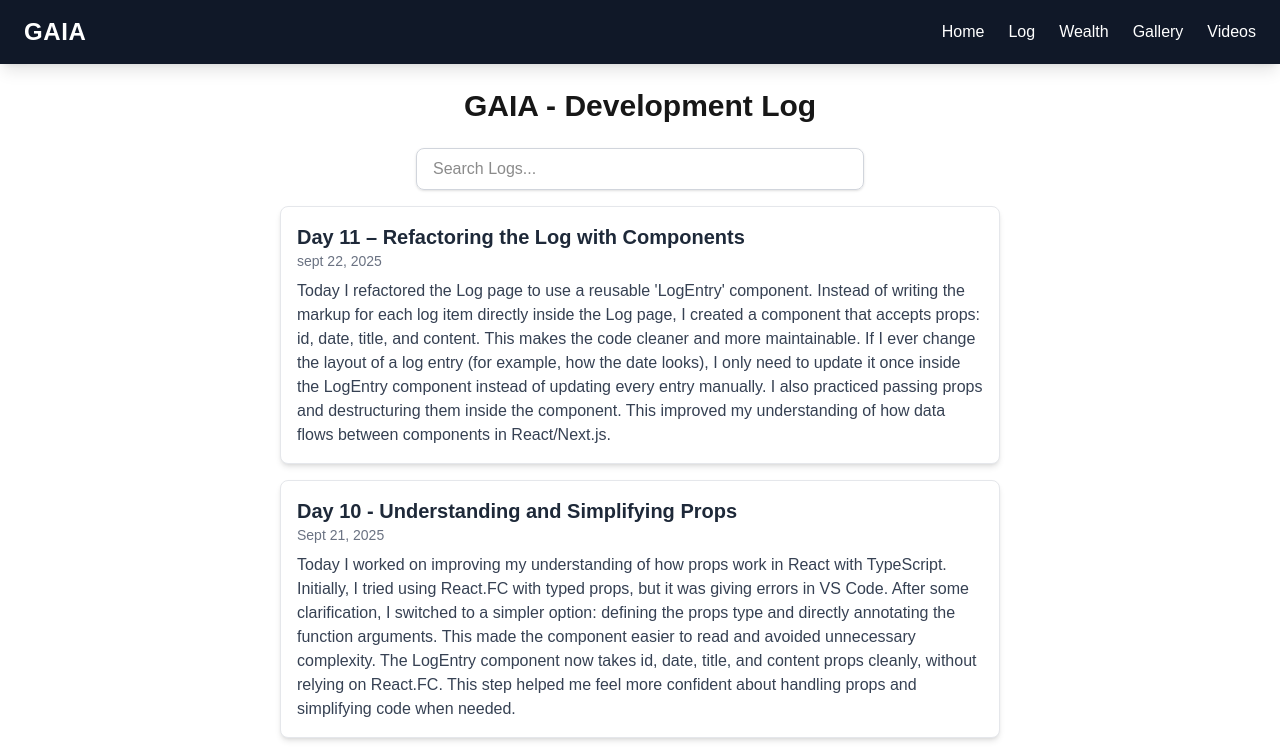
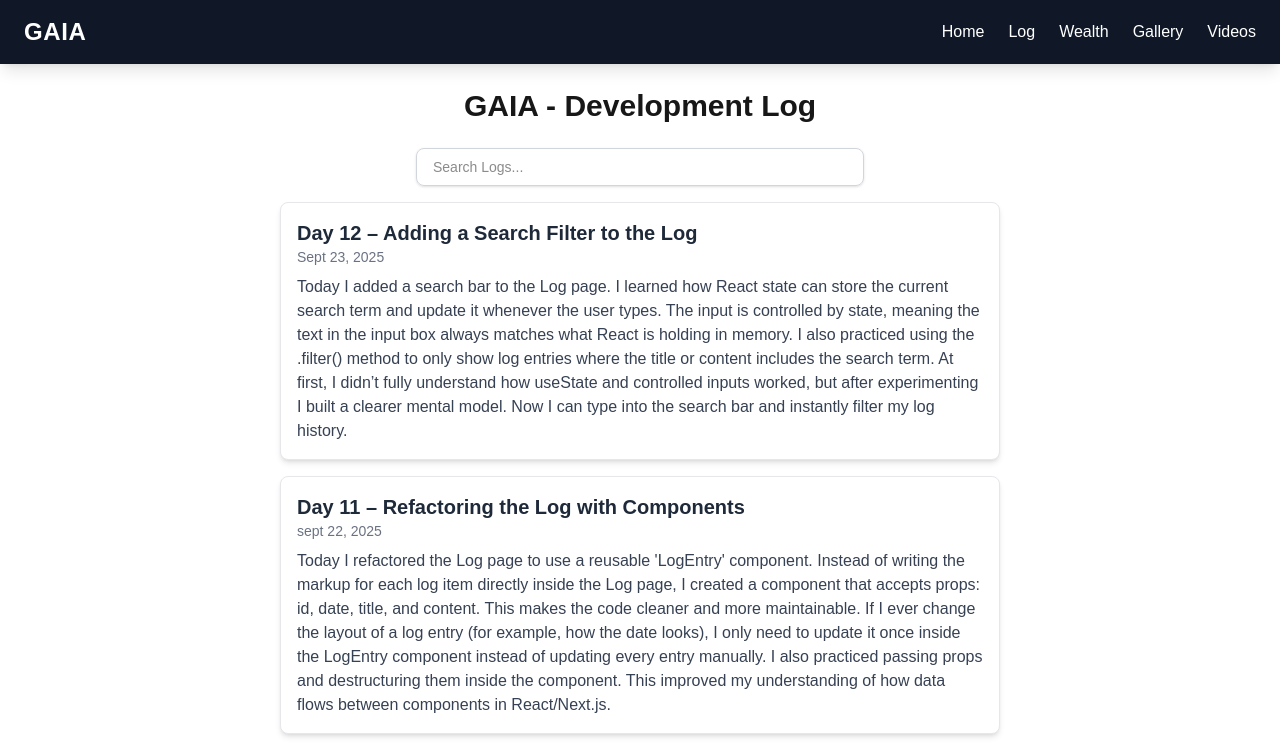
Before and after one commit to Mostafa-El-Masry/gaia, a Next.js app: page /log in a window 1280 px wide. Shown: the top 748 px of the page. Built offline with nearby package versions, Linux system fonts and the light colour scheme.

Commit message:
update log data

```diff
--- a/app/log/page.tsx
+++ b/app/log/page.tsx
@@ -4,7 +4,6 @@
 import { logData } from "@/data/logData";
 import LogEntry from "../components/LogEntry";
 import { useState } from "react";
-import { Enriqueta } from "next/font/google";
 
 const LogPage = () => {
   const [searchTerm, setSearchTerm] = useState("");
@@ -25,7 +24,7 @@ const LogPage = () => {
           placeholder="Search Logs..."
           value={searchTerm}
           onChange={(e) => setSearchTerm(e.target.value)}
-          className="border border-gray-300 px-4 py-2 shadow-sm focus:border-indigo-500 rounded-lg mb-4 w-full transition"
+          className="w-full max-w-md block mx-auto mb-4 px-4 py-2 border border-gray-300 rounded-lg text-sm shadow-sm focus:border-indigo-500 focus:ring-2 focus:ring-indigo-400 transition"
         />
       </div>
 
--- a/data/logData.ts
+++ b/data/logData.ts
@@ -8,6 +8,13 @@ export type LogEntry = {
 };
 
 export const logData: LogEntry[] = [
+  {
+  id: 12,
+  date: "Sept 23, 2025",
+  title: "Day 12 – Adding a Search Filter to the Log",
+  content:
+"Today I added a search bar to the Log page. I learned how React state can store the current search term and update it whenever the user types. The input is controlled by state, meaning the text in the input box always matches what React is holding in memory. I also practiced using the .filter() method to only show log entries where the title or content includes the search term. At first, I didn’t fully understand how useState and controlled inputs worked, but after experimenting I built a clearer mental model. Now I can type into the search bar and instantly filter my log history."
+},
   {
     id: 11,
     date: "sept 22, 2025",
```
